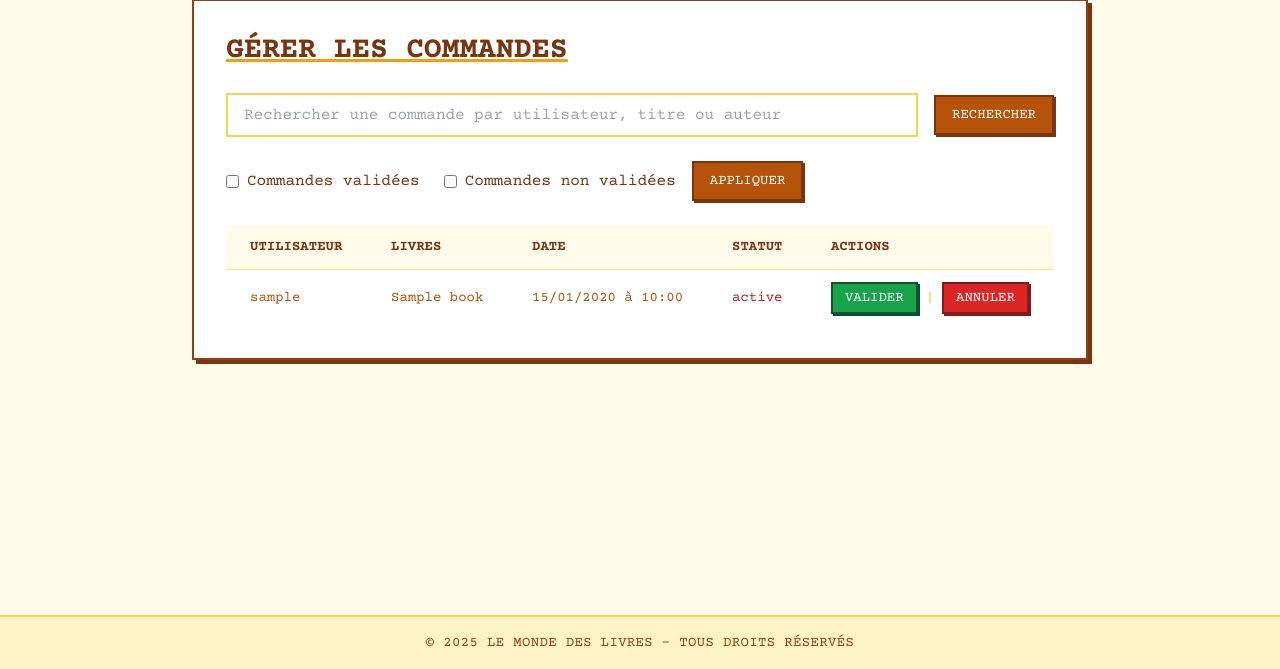
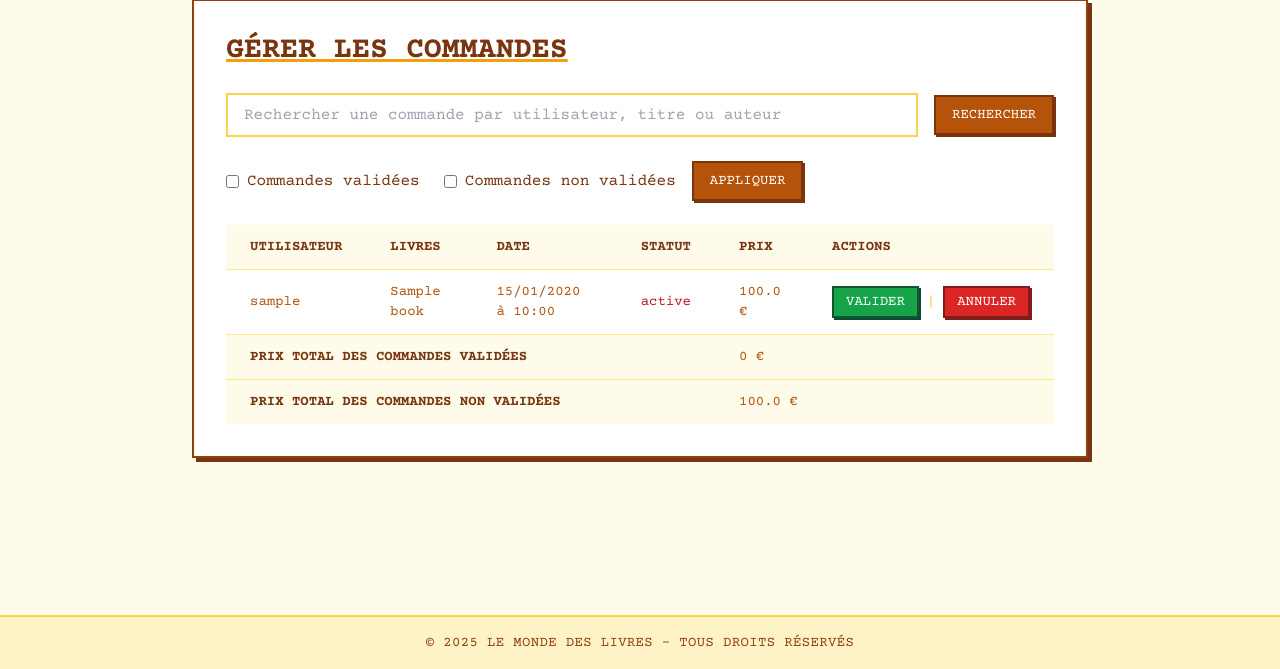
Before and after one commit to htshongany/flask-bookshop, a Flask app: page /admin/orders in a window 1280 px wide. Shown: the part 131-800 px from the top of the page. Run offline with Flask 3, Linux system fonts and the light colour scheme; a user stored in the database is signed in; tables that the repository leaves empty hold one stand-in row (values such as "Sample post"); some libraries are stand-ins or nearby versions.

Commit message:
update -> order/manage_orders.html & update models/order.py

```diff
--- a/app/models/order.py
+++ b/app/models/order.py
@@ -17,5 +17,12 @@ class Order(db.Model):
     order_items = db.relationship('OrderItem', back_populates='order', lazy=True, cascade='all, delete-orphan')
 
     # Méthodes
+    def total_price(self):
+        return sum(item.book.price * item.quantity for item in self.order_items)
+
+    @staticmethod
+    def total_price_by_status(status):
+        return sum(order.total_price() for order in Order.query.filter_by(status=status).all())
+
     def __repr__(self):
         return f'<Order {self.id}>'
--- a/app/templates/admin/order/manage_orders.html
+++ b/app/templates/admin/order/manage_orders.html
@@ -14,7 +14,9 @@
         <!-- Barre de recherche -->
         <form method="get" action="{{ url_for('admin.manage_orders') }}" class="mb-6 flex items-center">
             <input type="text" name="query" value="{{ query }}" placeholder="Rechercher une commande par utilisateur, titre ou auteur" class="border-2 border-amber-300 px-4 py-2 flex-1">
-            <button type="submit" class="bg-amber-700 hover:bg-amber-800 text-white px-4 py-2 text-sm border-2 border-amber-900 shadow-[2px_2px_0_#78350f] hover:shadow-[3px_3px_0_#78350f] transition-all uppercase ml-4">Rechercher</button>
+            <button type="submit" class="bg-amber-700 hover:bg-amber-800 text-white px-4 py-2 text-sm border-2 border-amber-900 shadow-[2px_2px_0_#78350f] hover:shadow-[3px_3px_0_#78350f] transition-all uppercase ml-4">
+                Rechercher
+            </button>
         </form>
 
         <!-- Filtres des commandes -->
@@ -27,9 +29,12 @@
                 <input type="checkbox" name="not_validated" value="true" {% if request.args.get('not_validated') %}checked{% endif %} class="mr-2">
                 Commandes non validées
             </label>
-            <button type="submit" class="ml-4 bg-amber-700 hover:bg-amber-800 text-white px-4 py-2 text-sm border-2 border-amber-900 shadow-[2px_2px_0_#78350f] hover:shadow-[3px_3px_0_#78350f] transition-all uppercase">Appliquer</button>
+            <button type="submit" class="ml-4 bg-amber-700 hover:bg-amber-800 text-white px-4 py-2 text-sm border-2 border-amber-900 shadow-[2px_2px_0_#78350f] hover:shadow-[3px_3px_0_#78350f] transition-all uppercase">
+                Appliquer
+            </button>
         </form>
 
+        <!-- Tableau des commandes -->
         <div class="overflow-x-auto">
             <table class="min-w-full divide-y divide-amber-200">
                 <thead class="bg-amber-50">
@@ -38,28 +43,31 @@
                         <th class="px-6 py-3 text-left text-sm font-bold text-amber-900 uppercase">LIVRES</th>
                         <th class="px-6 py-3 text-left text-sm font-bold text-amber-900 uppercase">DATE</th>
                         <th class="px-6 py-3 text-left text-sm font-bold text-amber-900 uppercase">STATUT</th>
+                        <th class="px-6 py-3 text-left text-sm font-bold text-amber-900 uppercase">PRIX</th>
                         <th class="px-6 py-3 text-left text-sm font-bold text-amber-900 uppercase">ACTIONS</th>
                     </tr>
                 </thead>
                 <tbody class="divide-y divide-amber-200">
                     {% for order in orders.items %}
-                    <tr class="hover:bg-amber-50 transition-colors">
+                    <tr class="hover:bg-amber-50 transition-colors cursor-pointer"
+                        onclick="window.location='{{ url_for('admin.order_details', order_id=order.id) }}';">
                         <td class="px-6 py-3 text-sm text-amber-700">{{ order.user.username }}</td>
                         <td class="px-6 py-3 text-sm text-amber-700">{{ order.order_items[0].book.title }}</td>
                         <td class="px-6 py-3 text-sm text-amber-700">{{ order.date_ordered.strftime('%d/%m/%Y à %H:%M') }}</td>
                         <td class="px-6 py-3 text-sm {{ 'text-green-700' if order.status == 'Validée' else 'text-red-700' }}">
                             {{ order.status }}
                         </td>
+                        <td class="px-6 py-3 text-sm text-amber-700">{{ order.total_price() }} €</td>
                         <td class="px-6 py-3 text-sm">
                             <div class="flex items-center gap-2">
-                                <form action="{{ url_for('admin.validate_order', order_id=order.id) }}" method="POST" class="inline">
+                                <form onclick="event.stopPropagation();" action="{{ url_for('admin.validate_order', order_id=order.id) }}" method="POST" class="inline">
                                     <input type="hidden" name="csrf_token" value="{{ csrf_token() }}">
                                     <button type="submit" class="bg-green-600 hover:bg-green-700 text-white px-3 py-1 text-sm border-2 border-green-900 shadow-[2px_2px_0_#064e3b] hover:shadow-[3px_3px_0_#064e3b] transition-all uppercase">
                                         Valider
                                     </button>
                                 </form>
                                 <span class="text-amber-400">|</span>
-                                <form action="{{ url_for('admin.delete_order', order_id=order.id) }}" method="POST" class="inline">
+                                <form onclick="event.stopPropagation();" action="{{ url_for('admin.delete_order', order_id=order.id) }}" method="POST" class="inline">
                                     <input type="hidden" name="csrf_token" value="{{ csrf_token() }}">
                                     <button type="submit" class="bg-red-600 text-white px-3 py-1 text-sm border-2 border-red-900 shadow-[2px_2px_0_#7f1d1d] hover:shadow-[3px_3px_0_#7f1d1d] transition-all uppercase"
                                         {% if order.status == 'Validée' %} disabled style="opacity: 0.5; cursor: not-allowed;" {% else %} hover:bg-red-700 {% endif %}
@@ -71,6 +79,22 @@
                         </td>
                     </tr>
                     {% endfor %}
+                    <tr class="bg-amber-50">
+                        <td colspan="4" class="px-6 py-3 text-left text-sm font-bold text-amber-900 uppercase">
+                            Prix total des commandes validées
+                        </td>
+                        <td colspan="2" class="px-6 py-3 text-left text-sm text-amber-700">
+                            {{ total_validated_price }} €
+                        </td>
+                    </tr>
+                    <tr class="bg-amber-50">
+                        <td colspan="4" class="px-6 py-3 text-left text-sm font-bold text-amber-900 uppercase">
+                            Prix total des commandes non validées
+                        </td>
+                        <td colspan="2" class="px-6 py-3 text-left text-sm text-amber-700">
+                            {{ total_not_validated_price }} €
+                        </td>
+                    </tr>
                 </tbody>
             </table>
         </div>
@@ -78,27 +102,35 @@
         <!-- Pagination -->
         {% if orders.pages > 1 %}
         <div class="mt-6 flex justify-center">
-            <!-- Previous button -->
             {% if orders.has_prev %}
-                <a href="{{ url_for('admin.manage_orders', page=orders.prev_num, query=query, validated=request.args.get('validated'), not_validated=request.args.get('not_validated')) }}" class="mx-2 bg-amber-700 hover:bg-amber-800 text-white px-3 py-1 text-sm border-2 border-amber-900 shadow-[2px_2px_0_#78350f] hover:shadow-[3px_3px_0_#78350f] transition-all uppercase">&laquo; Précédent</a>
+                <a href="{{ url_for('admin.manage_orders', page=orders.prev_num, query=query, validated=request.args.get('validated'), not_validated=request.args.get('not_validated')) }}"
+                   class="mx-2 bg-amber-700 hover:bg-amber-800 text-white px-3 py-1 text-sm border-2 border-amber-900 shadow-[2px_2px_0_#78350f] hover:shadow-[3px_3px_0_#78350f] transition-all uppercase">
+                    &laquo; Précédent
+                </a>
             {% endif %}
 
-            <!-- Page numbers with limit of 5 buttons -->
             {% for page_num in orders.iter_pages(left_edge=2, right_edge=2, left_current=1, right_current=1) %}
                 {% if page_num %}
                     {% if page_num == orders.page %}
-                        <span class="mx-2 px-3 py-1 bg-amber-800 text-white text-sm border-2 border-amber-900 shadow-[2px_2px_0_#78350f]">{{ page_num }}</span>
+                        <span class="mx-2 px-3 py-1 bg-amber-800 text-white text-sm border-2 border-amber-900 shadow-[2px_2px_0_#78350f]">
+                            {{ page_num }}
+                        </span>
                     {% else %}
-                        <a href="{{ url_for('admin.manage_orders', page=page_num, query=query, validated=request.args.get('validated'), not_validated=request.args.get('not_validated')) }}" class="mx-2 bg-amber-700 hover:bg-amber-800 text-white px-3 py-1 text-sm border-2 border-amber-900 shadow-[2px_2px_0_#78350f] hover:shadow-[3px_3px_0_#78350f] transition-all uppercase">{{ page_num }}</a>
+                        <a href="{{ url_for('admin.manage_orders', page=page_num, query=query, validated=request.args.get('validated'), not_validated=request.args.get('not_validated')) }}"
+                           class="mx-2 bg-amber-700 hover:bg-amber-800 text-white px-3 py-1 text-sm border-2 border-amber-900 shadow-[2px_2px_0_#78350f] hover:shadow-[3px_3px_0_#78350f] transition-all uppercase">
+                            {{ page_num }}
+                        </a>
                     {% endif %}
                 {% else %}
                     <span class="mx-2 text-amber-700">…</span>
                 {% endif %}
             {% endfor %}
 
-            <!-- Next button -->
             {% if orders.has_next %}
-                <a href="{{ url_for('admin.manage_orders', page=orders.next_num, query=query, validated=request.args.get('validated'), not_validated=request.args.get('not_validated')) }}" class="mx-2 bg-amber-700 hover:bg-amber-800 text-white px-3 py-1 text-sm border-2 border-amber-900 shadow-[2px_2px_0_#78350f] hover:shadow-[3px_3px_0_#78350f] transition-all uppercase">Suivant &raquo;</a>
+                <a href="{{ url_for('admin.manage_orders', page=orders.next_num, query=query, validated=request.args.get('validated'), not_validated=request.args.get('not_validated')) }}"
+                   class="mx-2 bg-amber-700 hover:bg-amber-800 text-white px-3 py-1 text-sm border-2 border-amber-900 shadow-[2px_2px_0_#78350f] hover:shadow-[3px_3px_0_#78350f] transition-all uppercase">
+                    Suivant &raquo;
+                </a>
             {% endif %}
         </div>
         {% endif %}
```
